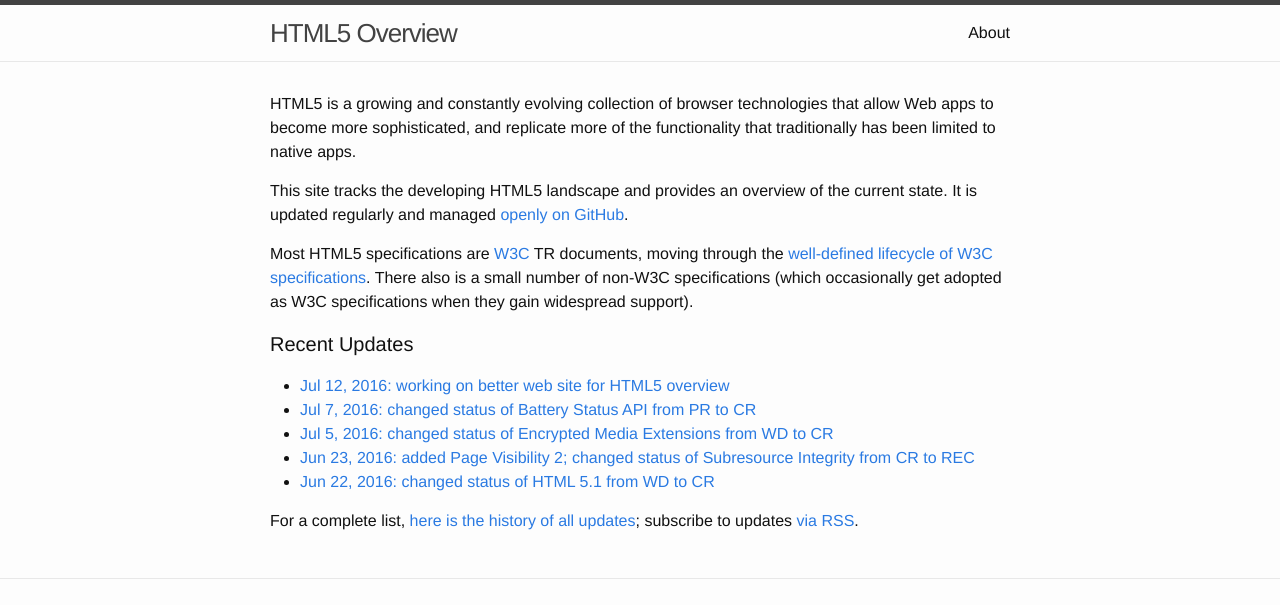
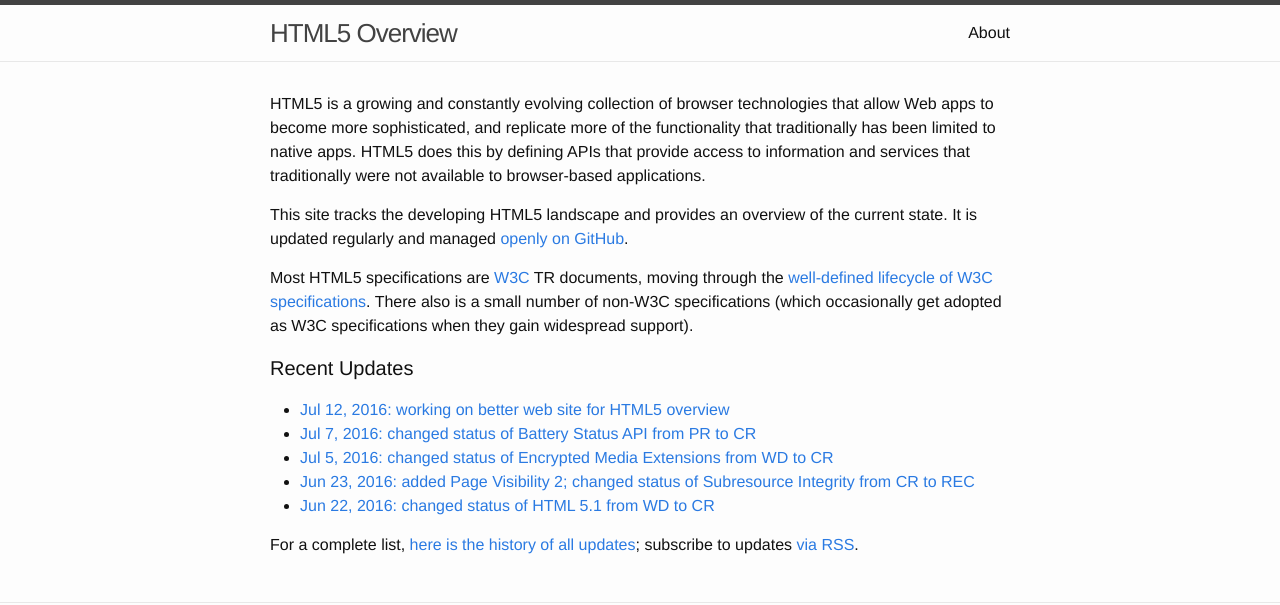
Before and after one commit to dret/HTML5-overview, a Jekyll site: the page built from index.html, in a window 1280 px wide, cut to the strip 0-605 px from the top of the page. Built offline with Jekyll 4.4.1, drawn with Linux system fonts in a browser that asks for light colours.

Commit message:
more intro

```diff
--- a/index.html
+++ b/index.html
@@ -4,7 +4,7 @@ layout: default
 
 <div class="home">
 
-<p>HTML5 is a growing and constantly evolving collection of browser technologies that allow Web apps to become more sophisticated, and replicate more of the functionality that traditionally has been limited to native apps.</p>
+<p>HTML5 is a growing and constantly evolving collection of browser technologies that allow Web apps to become more sophisticated, and replicate more of the functionality that traditionally has been limited to native apps. HTML5 does this by defining APIs that provide access to information and services that traditionally were not available to browser-based applications.</p>
 
 <p>This site tracks the developing HTML5 landscape and provides an overview of the current state. It is updated regularly and managed <a href="https://github.com/dret/HTML5-overview">openly on GitHub</a>.</p>
 
```
